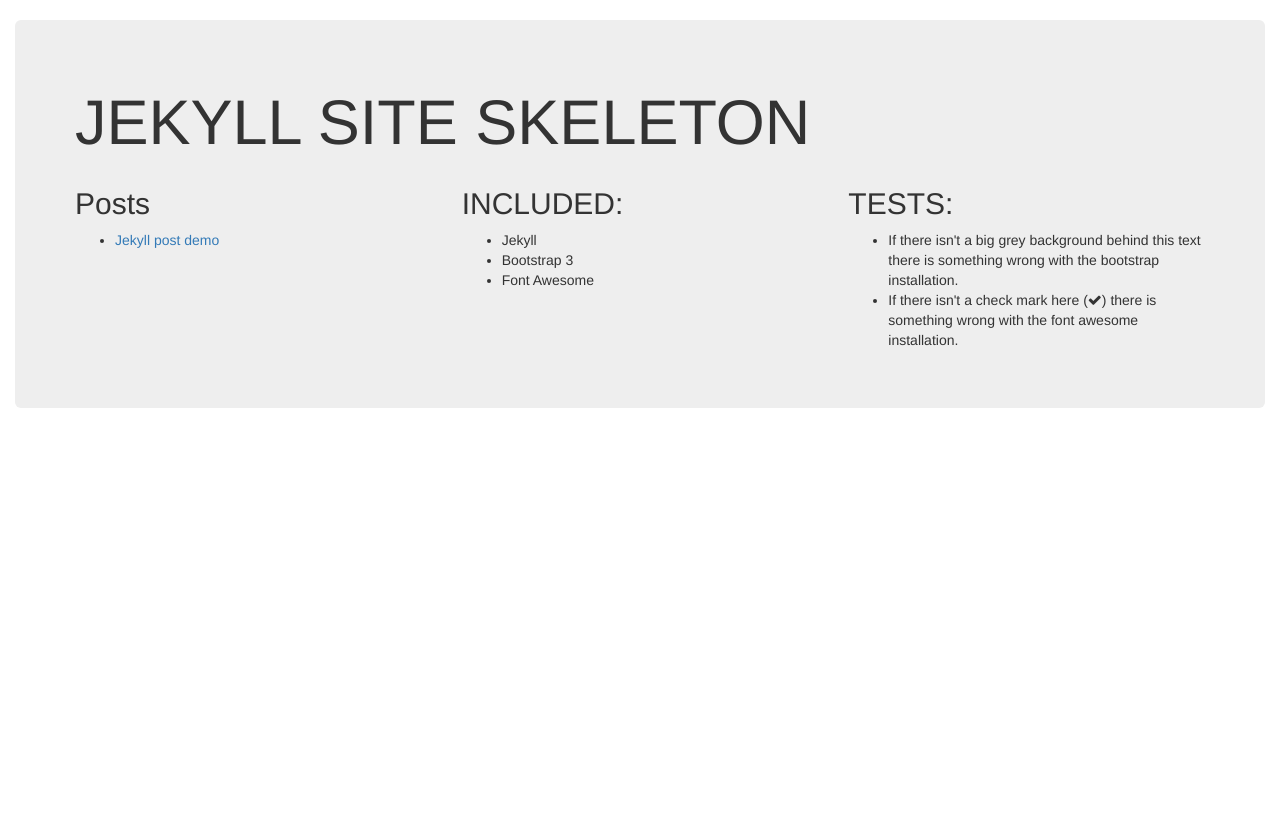
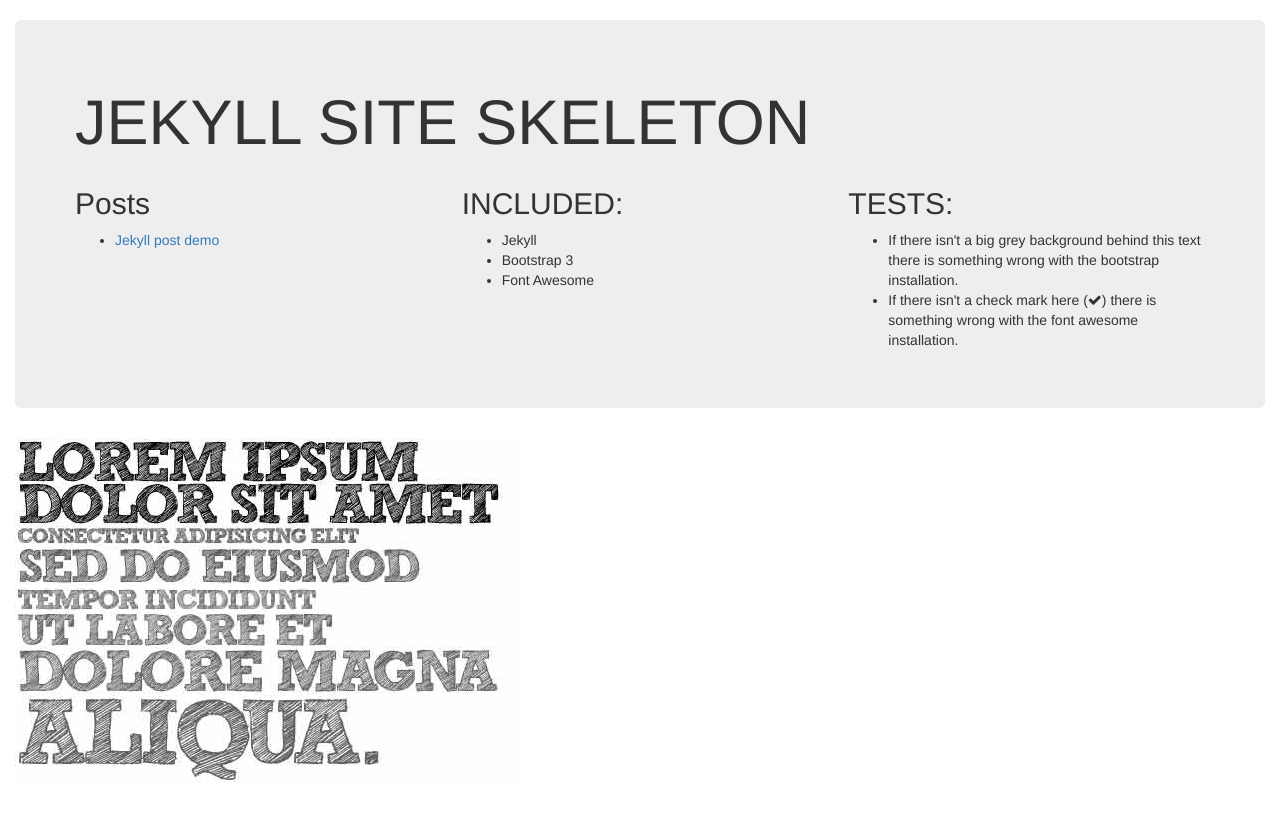
Before and after one commit to lostphilosopher/last-call, a Jekyll site: the page built from index.html, in a window 1280 px wide. Shown: the top 821 px of the page. Built offline with Jekyll 4.4.1, drawn with Linux system fonts in a browser that asks for light colours.

Commit message:
Adding an assets dir and a test image

```diff
--- a/index.html
+++ b/index.html
@@ -32,3 +32,5 @@ layout: default
 		</div>
 	</div>
 </div>
+
+<img src="/assets/lorem-ipsum.jpg"/>
```
Also changed, not shown: assets/lorem-ipsum.jpg (added).
